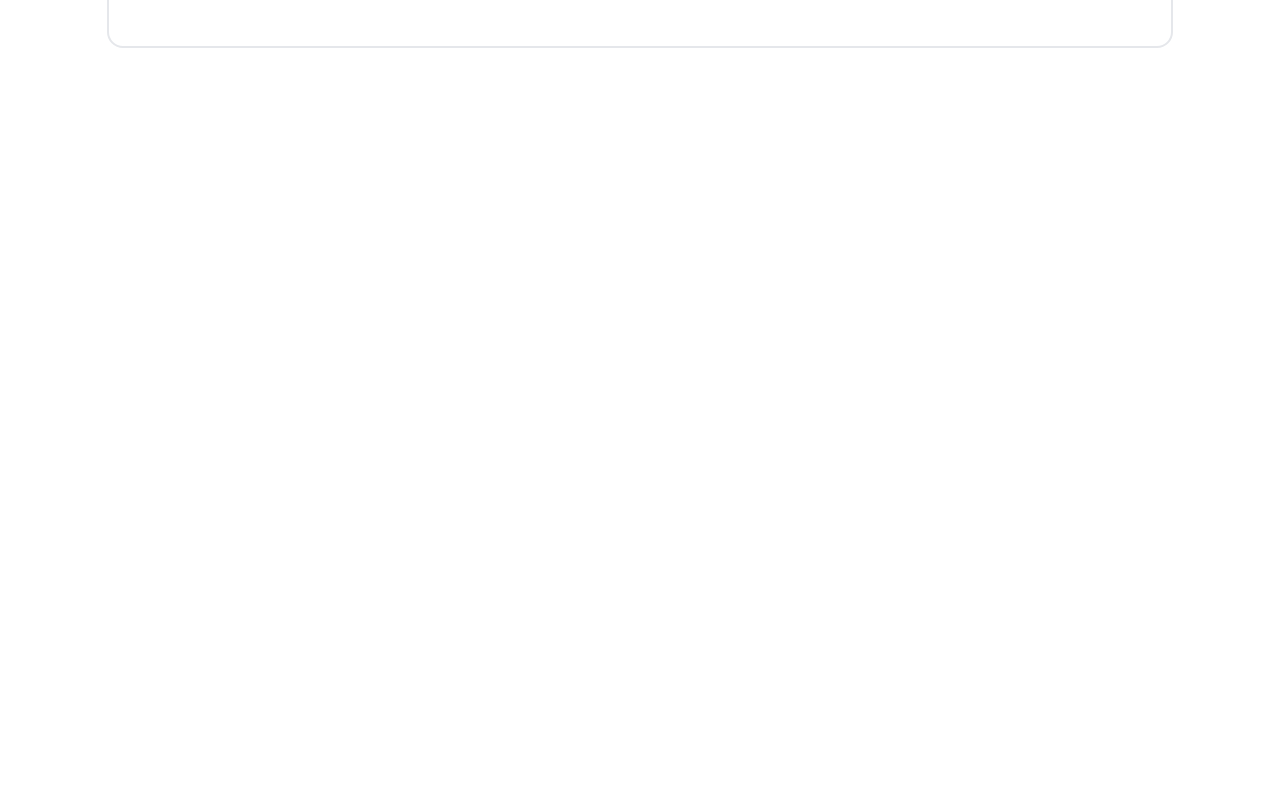
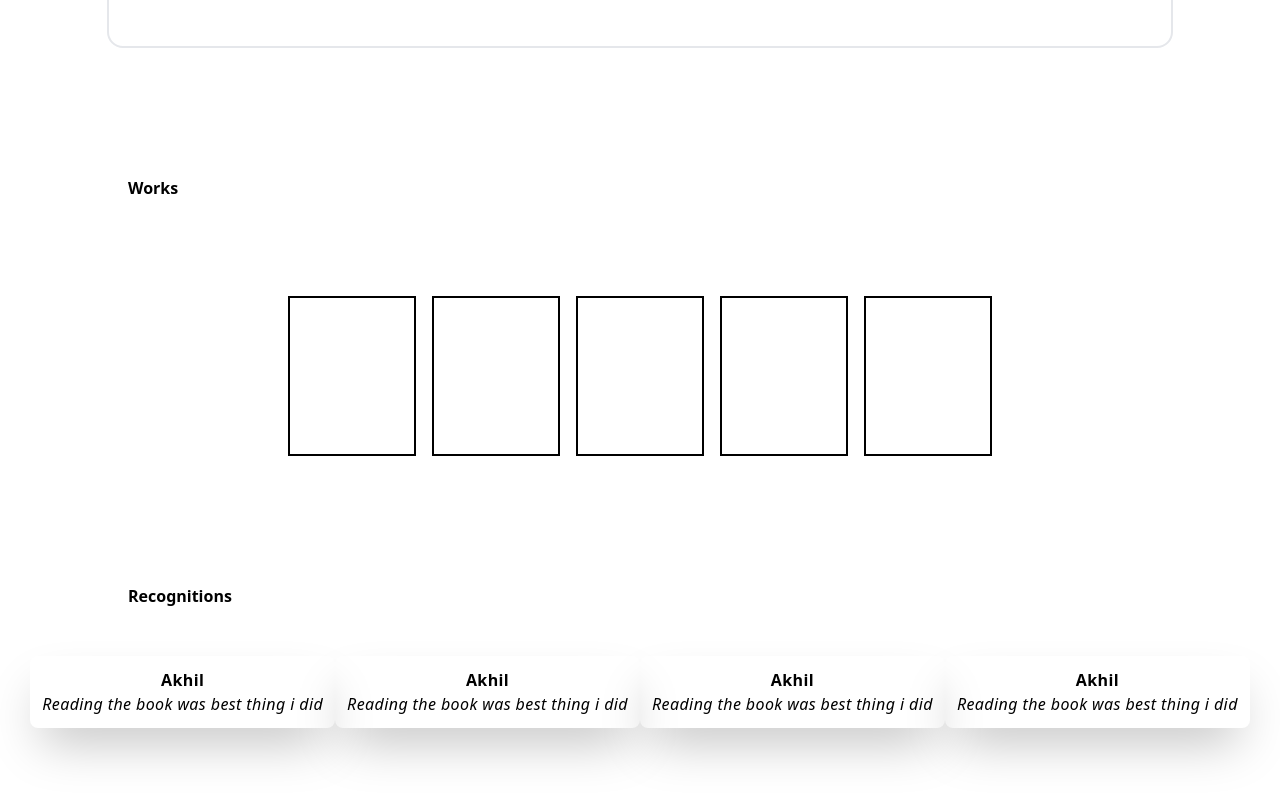
Before and after one commit to loop36/BSTall, a React (Create React App) app: page / in a window 1280 px wide. Shown: the part 956-1756 px from the top of the page. Before the commit the page ends 1004 px from the top, so only its background shows below. Built offline with nearby package versions, Linux system fonts and the light colour scheme.

Commit message:
Added Works and Review Skelton

```diff
--- a/src/App.js
+++ b/src/App.js
@@ -1,8 +1,10 @@
 import React from "react";
+import AuthorWorks from "./components/Author/AuthorWorks";
 import KnowYourAuthor from "./components/Author/KnowYourAuthor";
 import BookDetails from "./components/Book/BookDetails";
 import Header from "./components/Layout/Header";
 import Modal from "./components/Layout/Modal";
+import Comments from "./components/Review/Comments";
 
 function App() {
 
@@ -11,6 +13,8 @@ function App() {
    <Header />
 <BookDetails/>
 <KnowYourAuthor/>
+<AuthorWorks/>
+<Comments/>
 </React.Fragment>
 
   );
--- a/src/components/Author/AuthorWorks.js
+++ b/src/components/Author/AuthorWorks.js
@@ -0,0 +1,16 @@
+const AuthorWorks = () => {
+    return (
+        <div className=" flex  flex-col mt-32">
+            <h3 className="text-left font-bold mb-24 ml-32">Works</h3>
+            <div className="flex gap-4 mx-auto">
+            <div className=" w-32 h-40 border-2 border-solid border-black m-auto"></div>
+            <div className=" w-32 h-40 border-2 border-solid border-black m-auto"></div>
+            <div className=" w-32 h-40 border-2 border-solid border-black m-auto"></div>
+            <div className=" w-32 h-40 border-2 border-solid border-black m-auto"></div>
+            <div className=" w-32 h-40 border-2 border-solid border-black m-auto"></div>
+            </div>
+        </div>
+    )
+}
+
+export default AuthorWorks
--- a/src/components/Layout/Card.js
+++ b/src/components/Layout/Card.js
@@ -1,5 +1,5 @@
 const Card = (props) => {
-    const classElement =" flex  justify-center self-center p-3 text-center   shadow-2xl text-primaryColor rounded-lg  tracking-wide "+props.class
+    const classElement ="flex justify-center self-center p-3 text-center   shadow-2xl text-primaryColor rounded-lg  tracking-wide "+props.class
     return (
         <div className={classElement}>
             {props.children}
--- a/src/components/Review/Comments.js
+++ b/src/components/Review/Comments.js
@@ -0,0 +1,34 @@
+import Card from "../Layout/Card"
+
+const Comments = () => {
+    return (
+        <div className="flex w-screen flex-col self-center justify-center my-auto mt-32 mb-32">
+            <h1 className="font-bold ml-32 mb-12"> Recognitions</h1>
+            <div className="flex w-screen self-center justify-center">
+            <Card class ="flex-col">
+                <h1 className="font-bold "> Akhil  </h1>
+                <p className="italic"> Reading the book was best  thing i did</p>
+
+            </Card>
+            <Card class ="flex-col">
+                <h1 className="font-bold"> Akhil  </h1>
+                <p className="italic"> Reading the book was best  thing i did</p>
+
+            </Card>
+            <Card class ="flex-col">
+                <h1 className="font-bold"> Akhil  </h1>
+                <p className="italic"> Reading the book was best  thing i did</p>
+
+            </Card>
+            <Card class ="flex-col">
+                <h1 className="font-bold"> Akhil  </h1>
+                <p className="italic"> Reading the book was best  thing i did</p>
+
+            </Card>
+            </div>
+        </div>
+
+    )
+}
+
+export default Comments
```
Also changed, not shown: 1 other file (tests, documents, lock files or other folders).
